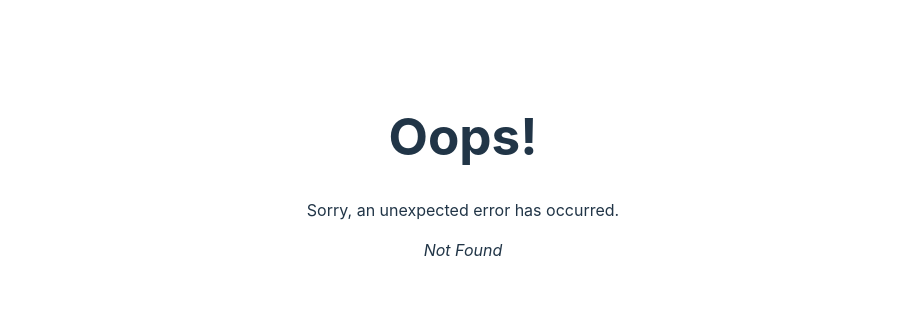
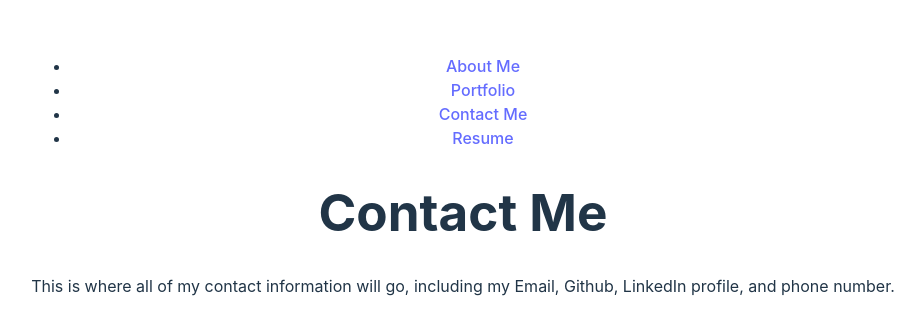
Before and after one commit to Umbelth94/react-portfolio, a React (Vite) app: page /Contact in a window 1280 px wide. Before the commit this address had no page. Shown: the part 224-558 px from the top of the page, without its empty margins (177-1099 px from the left). Built offline with nearby package versions, Linux system fonts and the light colour scheme.

Commit message:
Add working navbar and Contact, Portfolio, and Resume pages

```diff
--- a/src/components/NavTabs.jsx
+++ b/src/components/NavTabs.jsx
@@ -4,13 +4,37 @@ function NavTabs() {
     const currentPage = useLocation().pathname;
 
     return (
-        <ul className="nav nav-tabs">
-            <li className="nav-item">
+        <ul className='nav nav-tabs'>
+            <li className='nav-item'>
                 <Link
-                    to="/"
+                    to='/'
                     className = {currentPage === '/' ? 'nav-link active' : 'nav-link'}
                     >
                 About Me
+                </Link>
+            </li>
+            <li className='nav-item'>
+                <Link
+                    to='/Portfolio'
+                    className = {currentPage ==='/Portfolio' ? 'nav-link active' : 'nav-link'}
+                >
+                Portfolio
+                </Link>
+            </li>
+            <li className ='nav-item'>
+                <Link
+                    to='/Contact'
+                    className = {currentPage === '/Contact' ? 'nav-link active' : 'nav-link'}
+                >
+                Contact Me
+                </Link>
+            </li>
+            <li className ='nav-item'>
+                <Link
+                    to='/Resume'
+                    className = {currentPage === '/Resume' ? 'nav-link active' : 'nav-link'}
+                >
+                Resume
                 </Link>
             </li>
         </ul>
--- /dev/null
+++ b/src/pages/Contact.jsx
@@ -0,0 +1,10 @@
+export default function Contact() {
+    return (
+        <div>
+            <h1>Contact Me</h1>
+            <p>
+            This is where all of my contact information will go, including my Email, Github, LinkedIn profile, and phone number.
+            </p>
+        </div>
+    )
+};
--- /dev/null
+++ b/src/pages/Portfolio.jsx
@@ -0,0 +1,10 @@
+export default function Portfolio() {
+    return (
+      <div>
+        <h1>Portfolio Page</h1>
+        <p>
+           This will contain multiple card componenents containing my various projects
+        </p>
+      </div>
+    );
+  }
--- /dev/null
+++ b/src/pages/Resume.jsx
@@ -0,0 +1,8 @@
+export default function Resume(){
+    return (
+        <div>
+            <h1>Resume</h1>
+            <p>This section will contain my resume!</p>
+        </div>
+    )
+}
```
Also changed, not shown: src/main.jsx (+17 -4 lines).
